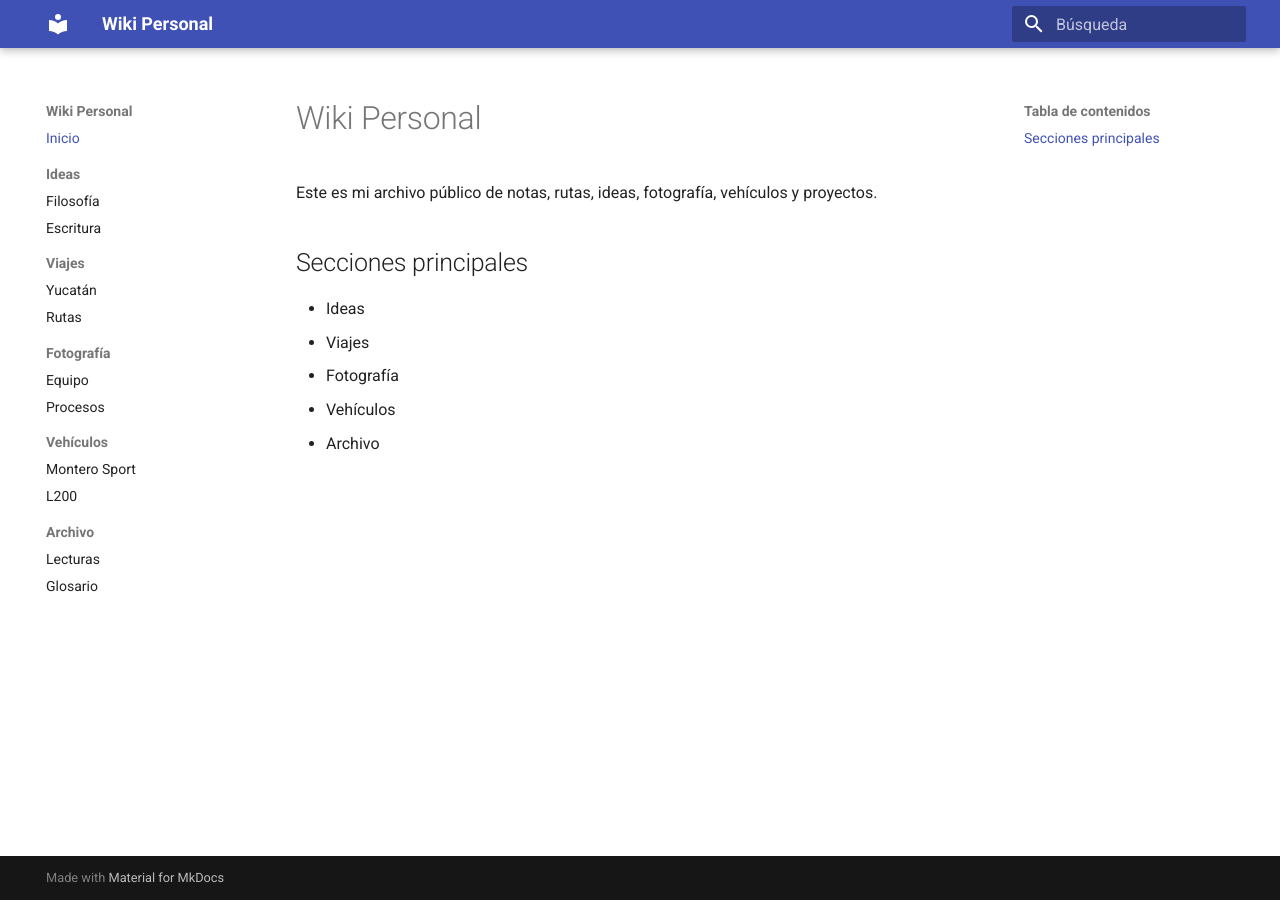
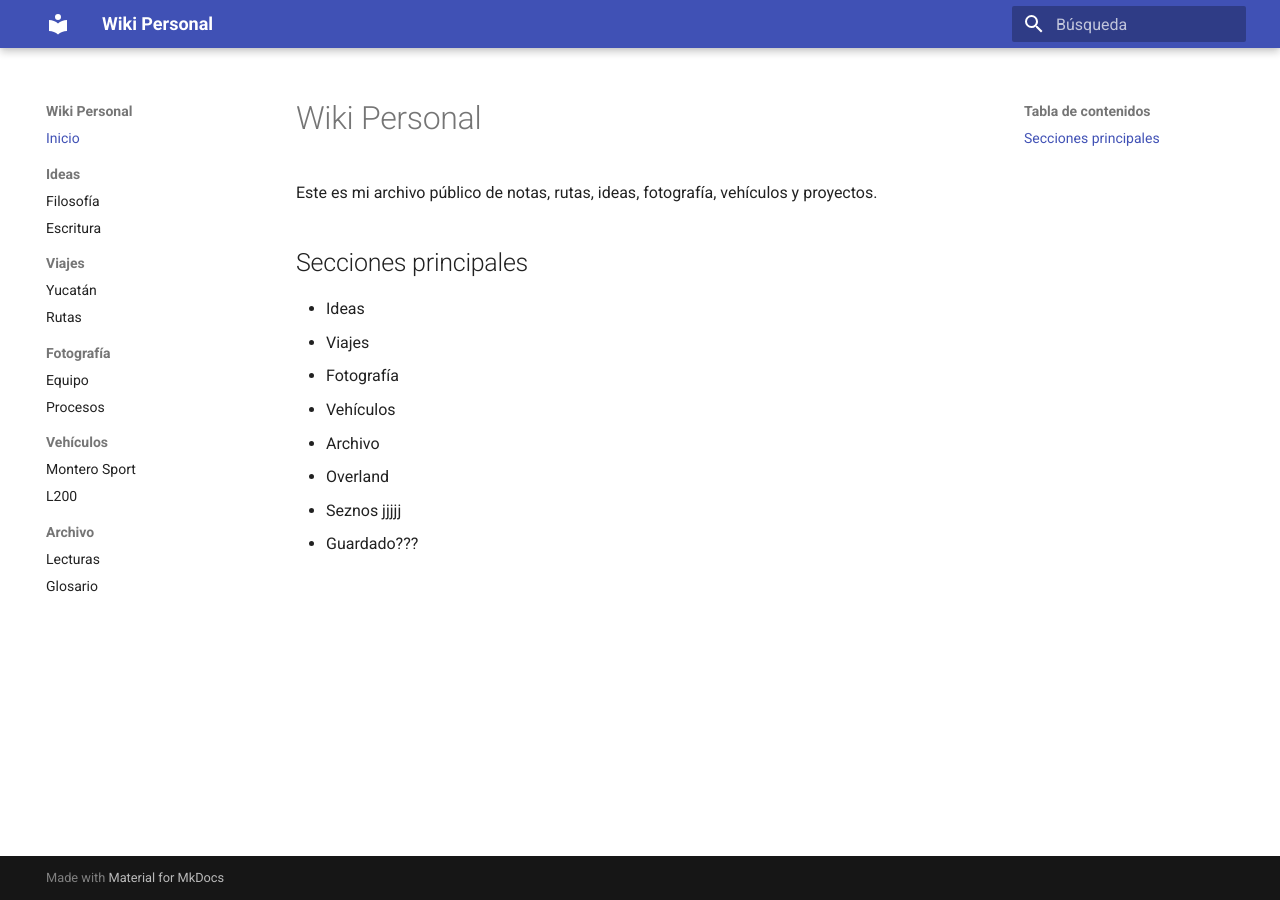
Before and after one commit to metajorge/wiki-personal, an MkDocs documentation site: the page built from docs/index.md, in a window 1280 px wide. Built offline with MkDocs 1.6.1 and Material for MkDocs 9.7.7, drawn with Linux system fonts in a browser that asks for light colours.

Commit message:
Actualizar página inicial

```diff
--- a/docs/index.md
+++ b/docs/index.md
@@ -9,3 +9,6 @@ Este es mi archivo público de notas, rutas, ideas, fotografía, vehículos y pr
 - Fotografía
 - Vehículos
 - Archivo
+- Overland
+- Seznos   jjjjj
+- Guardado???
```
